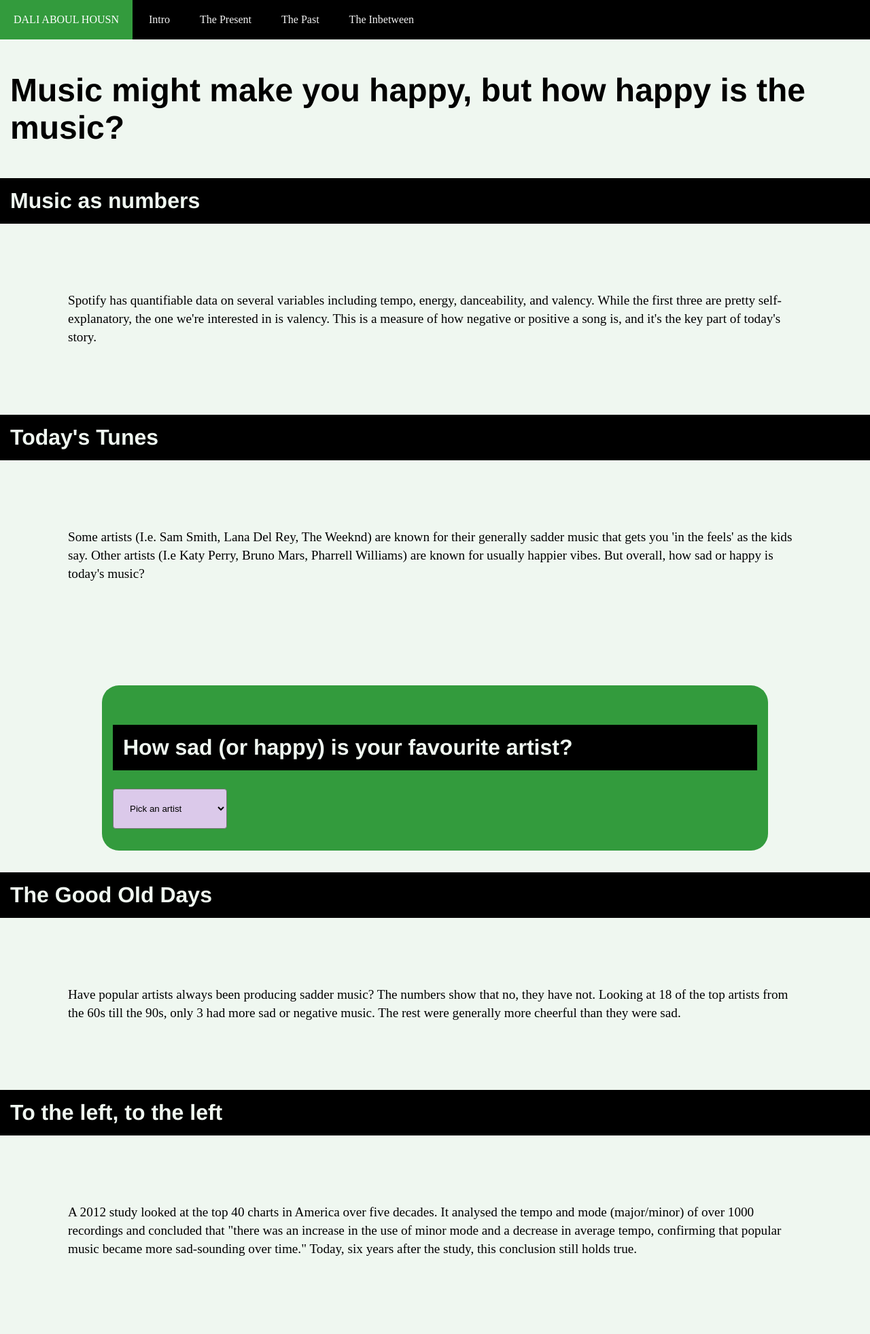
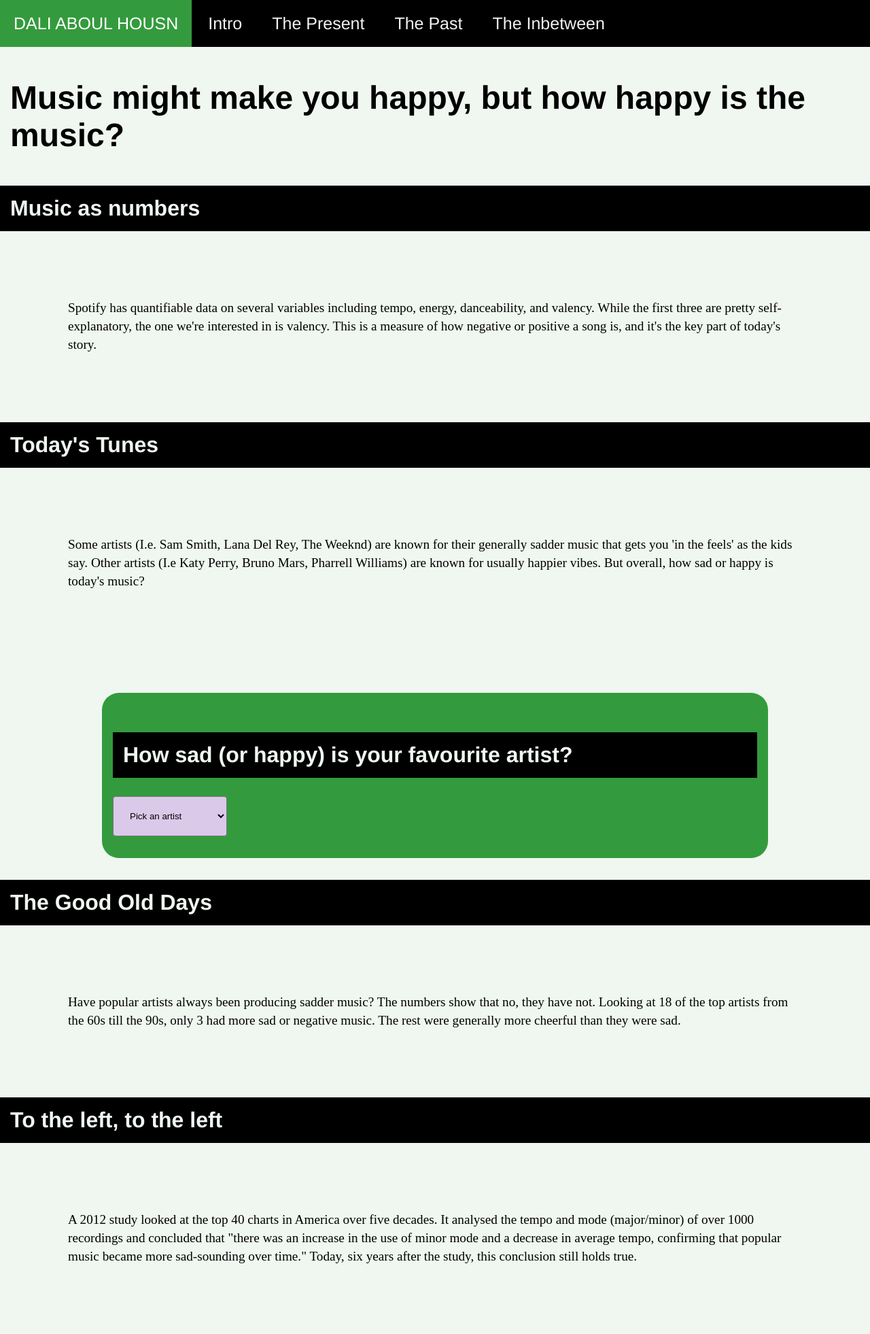
Before and after one commit to ah-dali/ah-dali.github.io, a Jekyll site: the page built from index.html, in a window 1280 px wide. Shown: the whole page at 68% size. Built offline with Jekyll 4.4.1, drawn with Linux system fonts in a browser that asks for light colours.

Commit message:
Update main.css

```diff
--- a/css/main.css
+++ b/css/main.css
@@ -17,7 +17,7 @@ body {
   color: #f2f2f2;
   text-align: right;
   text-decoration: none;
-  font-family:'Helvetica', 'Arial', 'Sans-Serif'
+  font-family:'Helvetica';
   font-size: 25px;
 }
 
@@ -34,14 +34,15 @@ body {
 
 h1 {
     font-size: 3em;
-    font-family:'Helvetica', 'Arial', 'Sans-Serif';
+    font-family:'Helvetica';
     color: black;
     padding: 15px;
+    position: center;
 }
 
 h2 {
     font-size: 2em;
-    font-family: 'Helvetica', 'Arial', 'Sans-Serif';
+    font-family: 'Helvetica';
     color: #eff7f0;
     background-color: black;
     padding: 15px;
@@ -57,7 +58,7 @@ p {
 
 #box {
     font-size: 2em;
-    font-family: 'Helvetica', 'Arial', 'Sans-Serif';
+    font-family: 'Helvetica';
     color: #eff7f0;
 }
 
@@ -74,3 +75,8 @@ select {
     padding: 20px;
     border-radius: 4px;
 }
+
+img {
+    width: 70px;
+    length: 70px;
+}
```
